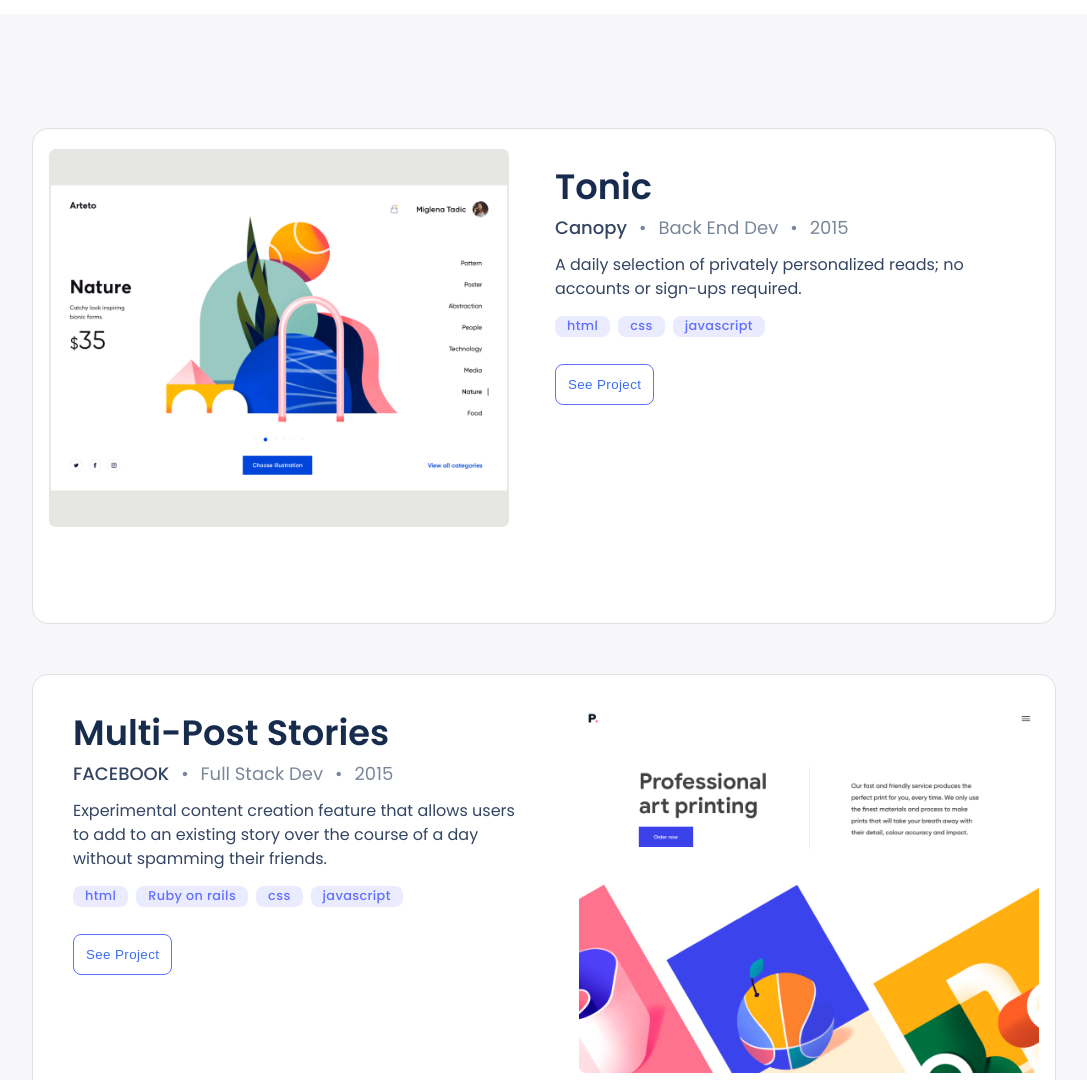
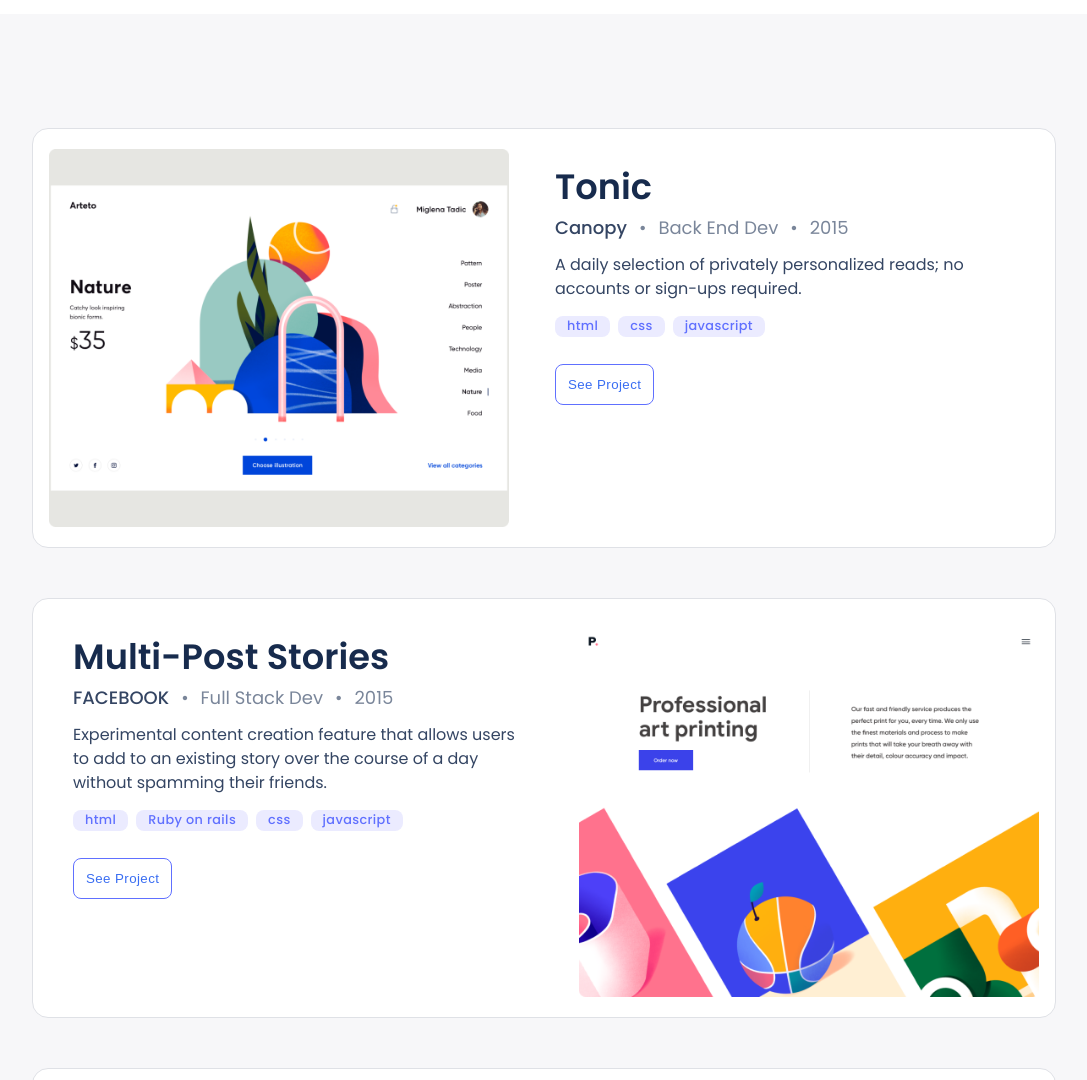
Before and after one commit to hafedEfheij/mobile-portfolio, a website: page index.html in a window 1280 px wide. Shown: the part 880-1960 px from the top of the page, without its empty margins (96-1183 px from the left). Drawn offline with Linux system fonts and the light colour scheme.

Commit message:
fixing work card image space at bootom

```diff
--- a/styles.css
+++ b/styles.css
@@ -197,7 +197,7 @@
   border: 1px solid #dfe1e6;
   width: 100%;
   height: 100%;
-  min-height: 496px;
+  min-height: 400px;
   padding: 16px;
 }
 
```
